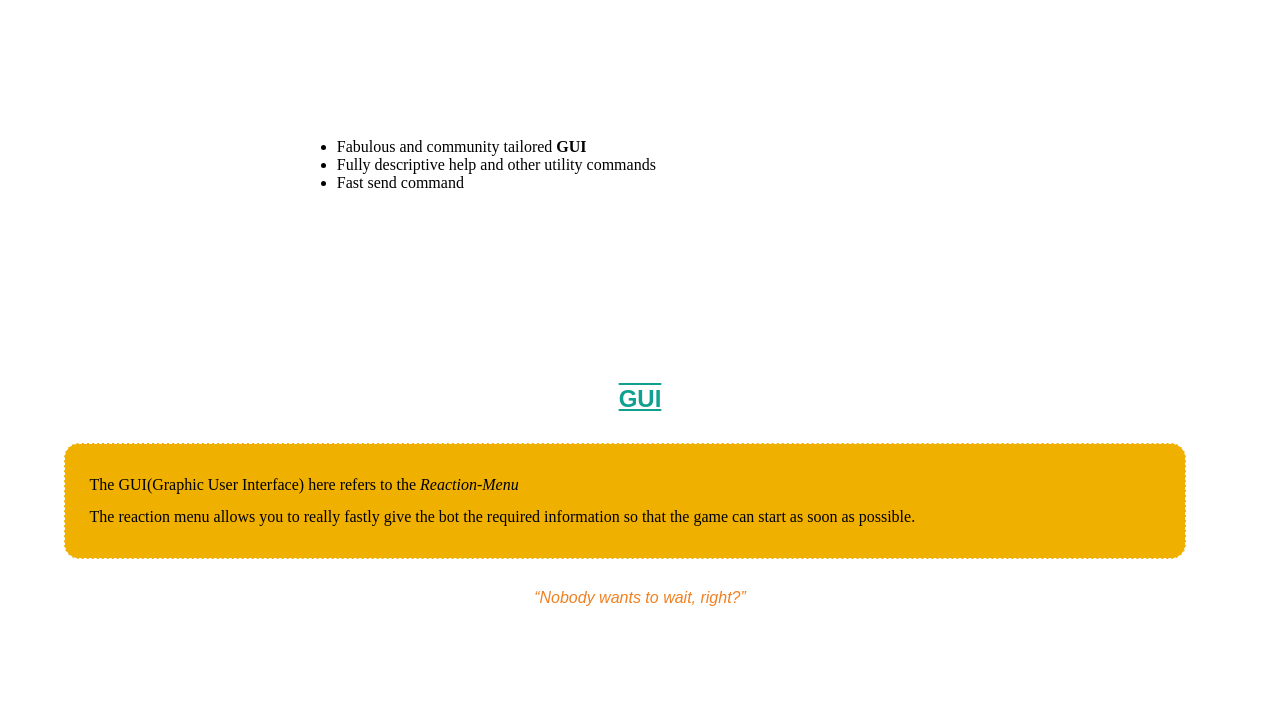
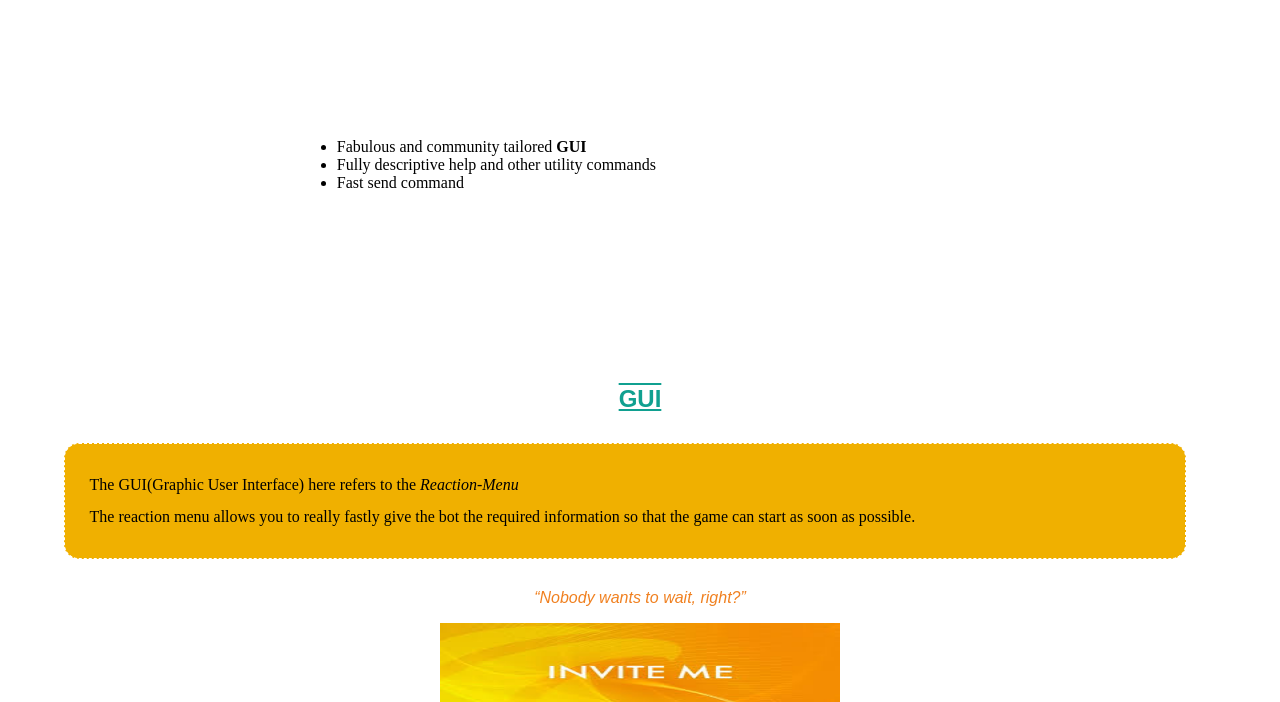
Before and after one commit to Custom-Game/Custom-Game.github.io, a plain HTML site: page index.html in a window 1280 px wide. Shown: the part 460-1162 px from the top of the page. Before the commit the page ends 1117 px from the top, so only its background shows below. Drawn offline with Linux system fonts and the light colour scheme.

Commit message:
added invite link

```diff
--- a/index.css
+++ b/index.css
@@ -12,7 +12,7 @@ p {
 h1, h2, h3 {
     color           : #10A090;
     text-decoration : underline overline;
-    text-align : center;
+    text-align      : center;
 }
 
 h1 {
@@ -60,3 +60,7 @@ a {
     background-image : none;
     padding-left: 25px;
 }
+
+#invite {
+    text-align : center;
+}
--- a/index.html
+++ b/index.html
@@ -35,5 +35,8 @@
             <blockquote>
                 <q>Nobody wants to wait, right?</q>
             </blockquote>
+        <div id="invite">
+            <a href="https://discordapp.com/oauth2/authorize?client_id=529634185262923796&scope=bot&permissions=511041"><img src="images/invite-me.jpeg" width="400px" height="100px"></a>
+        </div>
     </body>
 </html>
```
Also changed, not shown: images/discord.png (added), images/invite-me.jpeg (added).
